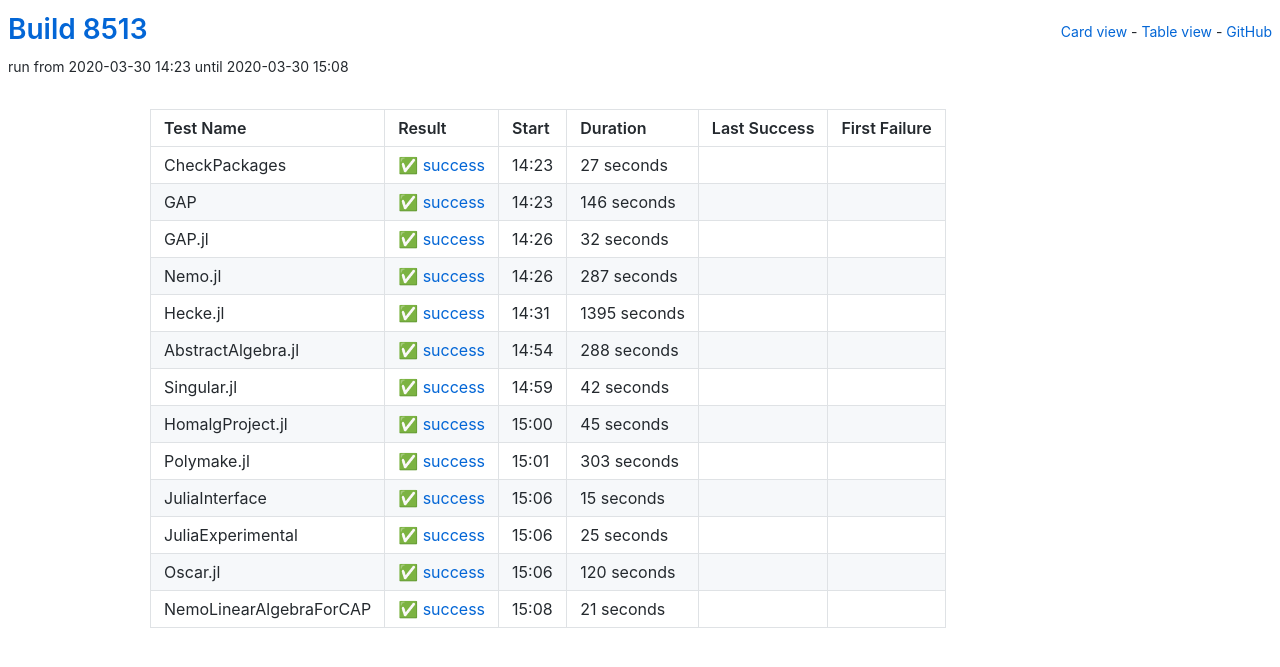
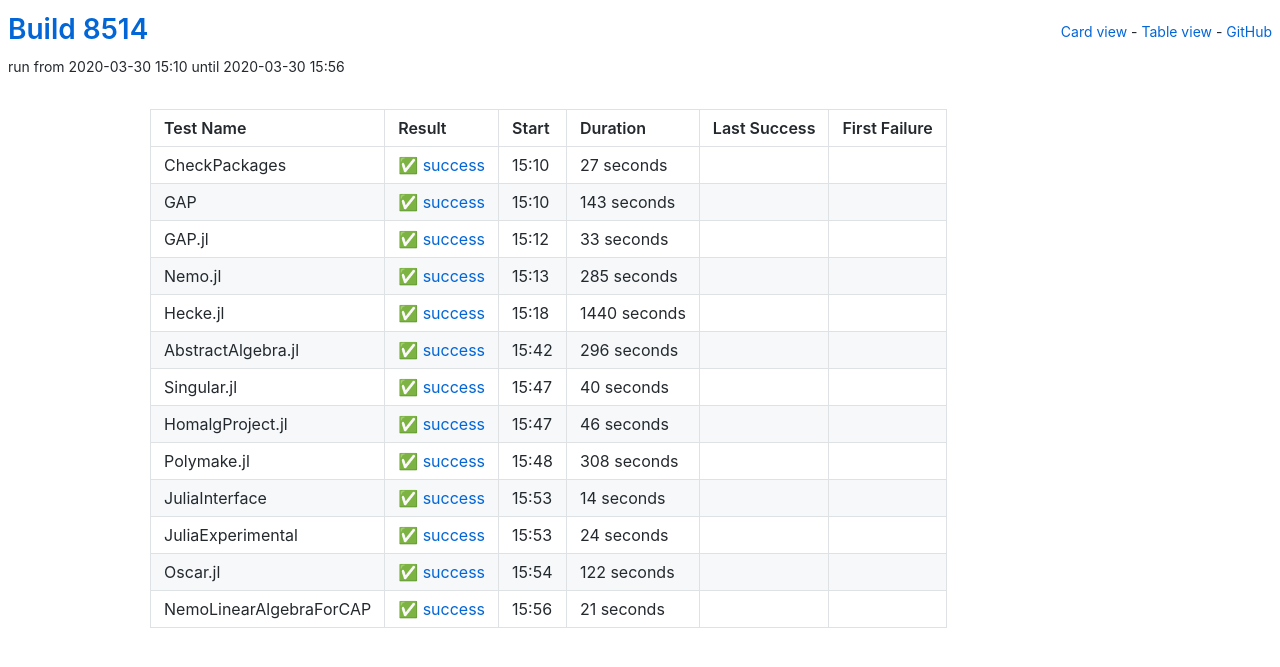
Before and after one commit to oscar-system/oscar-ci-status, a Jekyll site: the page built from table.html, in a window 1280 px wide. Shown: the top 667 px of the page. Built offline with Jekyll 4.4.1, drawn with Linux system fonts in a browser that asks for light colours.

Commit message:
Build 8514

```diff
--- a/_data/ci.yml
+++ b/_data/ci.yml
@@ -1,5 +1,5 @@
-build: 8513
-build_url: https://oscarci.mathematik.uni-kl.de/job/oscar/8513/
+build: 8514
+build_url: https://oscarci.mathematik.uni-kl.de/job/oscar/8514/
 job: oscar
 tests:
 - duration: 27
@@ -8,130 +8,130 @@
   first_failure_url: null
   last_success: false
   last_success_url: null
-  log: https://oscarci.mathematik.uni-kl.de/job/oscar/8513/artifact/logs/build-8513/CheckPackages.log
+  log: https://oscarci.mathematik.uni-kl.de/job/oscar/8514/artifact/logs/build-8514/CheckPackages.log
   name: CheckPackages
-  start: 2020-03-30 14:23
+  start: 2020-03-30 15:10
   status: success
   success: true
-- duration: 146
+- duration: 143
   exitcode: 0
   first_failure: false
   first_failure_url: null
   last_success: false
   last_success_url: null
-  log: https://oscarci.mathematik.uni-kl.de/job/oscar/8513/artifact/logs/build-8513/GAP.log
+  log: https://oscarci.mathematik.uni-kl.de/job/oscar/8514/artifact/logs/build-8514/GAP.log
   name: GAP
-  start: 2020-03-30 14:23
+  start: 2020-03-30 15:10
   status: success
   success: true
-- duration: 32
+- duration: 33
   exitcode: 0
   first_failure: false
   first_failure_url: null
   last_success: false
   last_success_url: null
-  log: https://oscarci.mathematik.uni-kl.de/job/oscar/8513/artifact/logs/build-8513/GAP.jl.log
+  log: https://oscarci.mathematik.uni-kl.de/job/oscar/8514/artifact/logs/build-8514/GAP.jl.log
   name: GAP.jl
-  start: 2020-03-30 14:26
+  start: 2020-03-30 15:12
   status: success
   success: true
-- duration: 287
+- duration: 285
   exitcode: 0
   first_failure: false
   first_failure_url: null
   last_success: false
   last_success_url: null
-  log: https://oscarci.mathematik.uni-kl.de/job/oscar/8513/artifact/logs/build-8513/Nemo.jl.log
+  log: https://oscarci.mathematik.uni-kl.de/job/oscar/8514/artifact/logs/build-8514/Nemo.jl.log
   name: Nemo.jl
-  start: 2020-03-30 14:26
+  start: 2020-03-30 15:13
   status: success
   success: true
-- duration: 1395
+- duration: 1440
   exitcode: 0
   first_failure: false
   first_failure_url: null
   last_success: false
   last_success_url: null
-  log: https://oscarci.mathematik.uni-kl.de/job/oscar/8513/artifact/logs/build-8513/Hecke.jl.log
+  log: https://oscarci.mathematik.uni-kl.de/job/oscar/8514/artifact/logs/build-8514/Hecke.jl.log
   name: Hecke.jl
-  start: 2020-03-30 14:31
+  start: 2020-03-30 15:18
   status: success
   success: true
-- duration: 288
+- duration: 296
   exitcode: 0
   first_failure: false
   first_failure_url: null
   last_success: false
   last_success_url: null
-  log: https://oscarci.mathematik.uni-kl.de/job/oscar/8513/artifact/logs/build-8513/AbstractAlgebra.jl.log
+  log: https://oscarci.mathematik.uni-kl.de/job/oscar/8514/artifact/logs/build-8514/AbstractAlgebra.jl.log
   name: AbstractAlgebra.jl
-  start: 2020-03-30 14:54
+  start: 2020-03-30 15:42
   status: success
   success: true
-- duration: 42
+- duration: 40
   exitcode: 0
   first_failure: false
   first_failure_url: null
   last_success: false
   last_success_url: null
-  log: https://oscarci.mathematik.uni-kl.de/job/oscar/8513/artifact/logs/build-8513/Singular.jl.log
+  log: https://oscarci.mathematik.uni-kl.de/job/oscar/8514/artifact/logs/build-8514/Singular.jl.log
   name: Singular.jl
-  start: 2020-03-30 14:59
+  start: 2020-03-30 15:47
   status: success
   success: true
-- duration: 45
+- duration: 46
   exitcode: 0
   first_failure: false
   first_failure_url: null
   last_success: false
   last_success_url: null
-  log: https://oscarci.mathematik.uni-kl.de/job/oscar/8513/artifact/logs/build-8513/HomalgProject.jl.log
+  log: https://oscarci.mathematik.uni-kl.de/job/oscar/8514/artifact/logs/build-8514/HomalgProject.jl.log
   name: HomalgProject.jl
-  start: 2020-03-30 15:00
+  start: 2020-03-30 15:47
   status: success
   success: true
-- duration: 303
+- duration: 308
   exitcode: 0
   first_failure: false
   first_failure_url: null
   last_success: false
   last_success_url: null
-  log: https://oscarci.mathematik.uni-kl.de/job/oscar/8513/artifact/logs/build-8513/Polymake.jl.log
+  log: https://oscarci.mathematik.uni-kl.de/job/oscar/8514/artifact/logs/build-8514/Polymake.jl.log
   name: Polymake.jl
-  start: 2020-03-30 15:01
+  start: 2020-03-30 15:48
   status: success
   success: true
-- duration: 15
+- duration: 14
   exitcode: 0
   first_failure: false
   first_failure_url: null
   last_success: false
   last_success_url: null
-  log: https://oscarci.mathematik.uni-kl.de/job/oscar/8513/artifact/logs/build-8513/JuliaInterface.log
+  log: https://oscarci.mathematik.uni-kl.de/job/oscar/8514/artifact/logs/build-8514/JuliaInterface.log
   name: JuliaInterface
-  start: 2020-03-30 15:06
+  start: 2020-03-30 15:53
   status: success
   success: true
-- duration: 25
+- duration: 24
   exitcode: 0
   first_failure: false
   first_failure_url: null
   last_success: false
   last_success_url: null
-  log: https://oscarci.mathematik.uni-kl.de/job/oscar/8513/artifact/logs/build-8513/JuliaExperimental.log
+  log: https://oscarci.mathematik.uni-kl.de/job/oscar/8514/artifact/logs/build-8514/JuliaExperimental.log
   name: JuliaExperimental
-  start: 2020-03-30 15:06
+  start: 2020-03-30 15:53
   status: success
   success: true
-- duration: 120
+- duration: 122
   exitcode: 0
   first_failure: false
   first_failure_url: null
   last_success: false
   last_success_url: null
-  log: https://oscarci.mathematik.uni-kl.de/job/oscar/8513/artifact/logs/build-8513/Oscar.jl.log
+  log: https://oscarci.mathematik.uni-kl.de/job/oscar/8514/artifact/logs/build-8514/Oscar.jl.log
   name: Oscar.jl
-  start: 2020-03-30 15:06
+  start: 2020-03-30 15:54
   status: success
   success: true
 - duration: 21
@@ -140,8 +140,8 @@
   first_failure_url: null
   last_success: false
   last_success_url: null
-  log: https://oscarci.mathematik.uni-kl.de/job/oscar/8513/artifact/logs/build-8513/NemoLinearAlgebraForCAP.log
+  log: https://oscarci.mathematik.uni-kl.de/job/oscar/8514/artifact/logs/build-8514/NemoLinearAlgebraForCAP.log
   name: NemoLinearAlgebraForCAP
-  start: 2020-03-30 15:08
+  start: 2020-03-30 15:56
   status: success
   success: true
```
Also changed, not shown: README.md.
